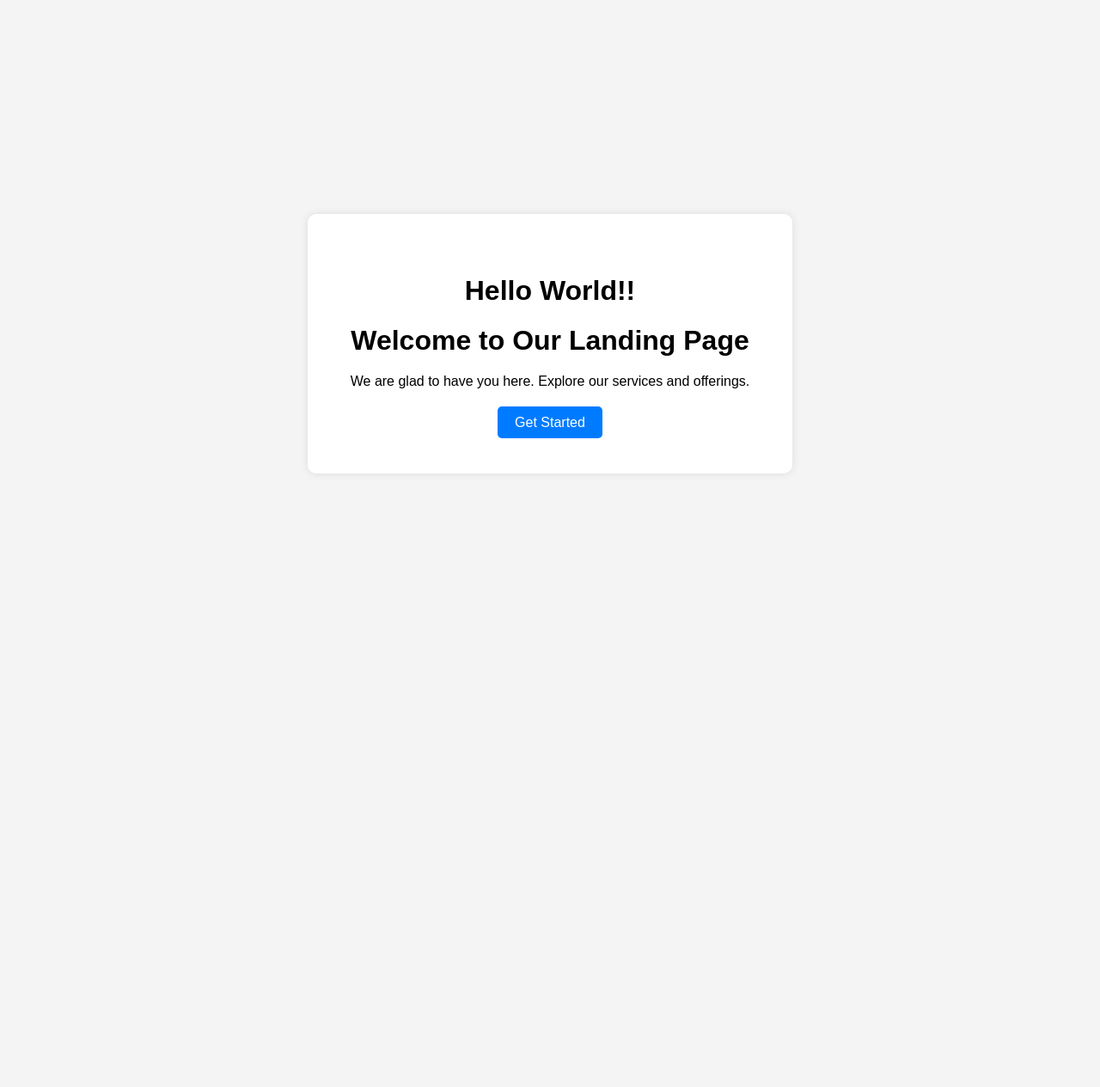
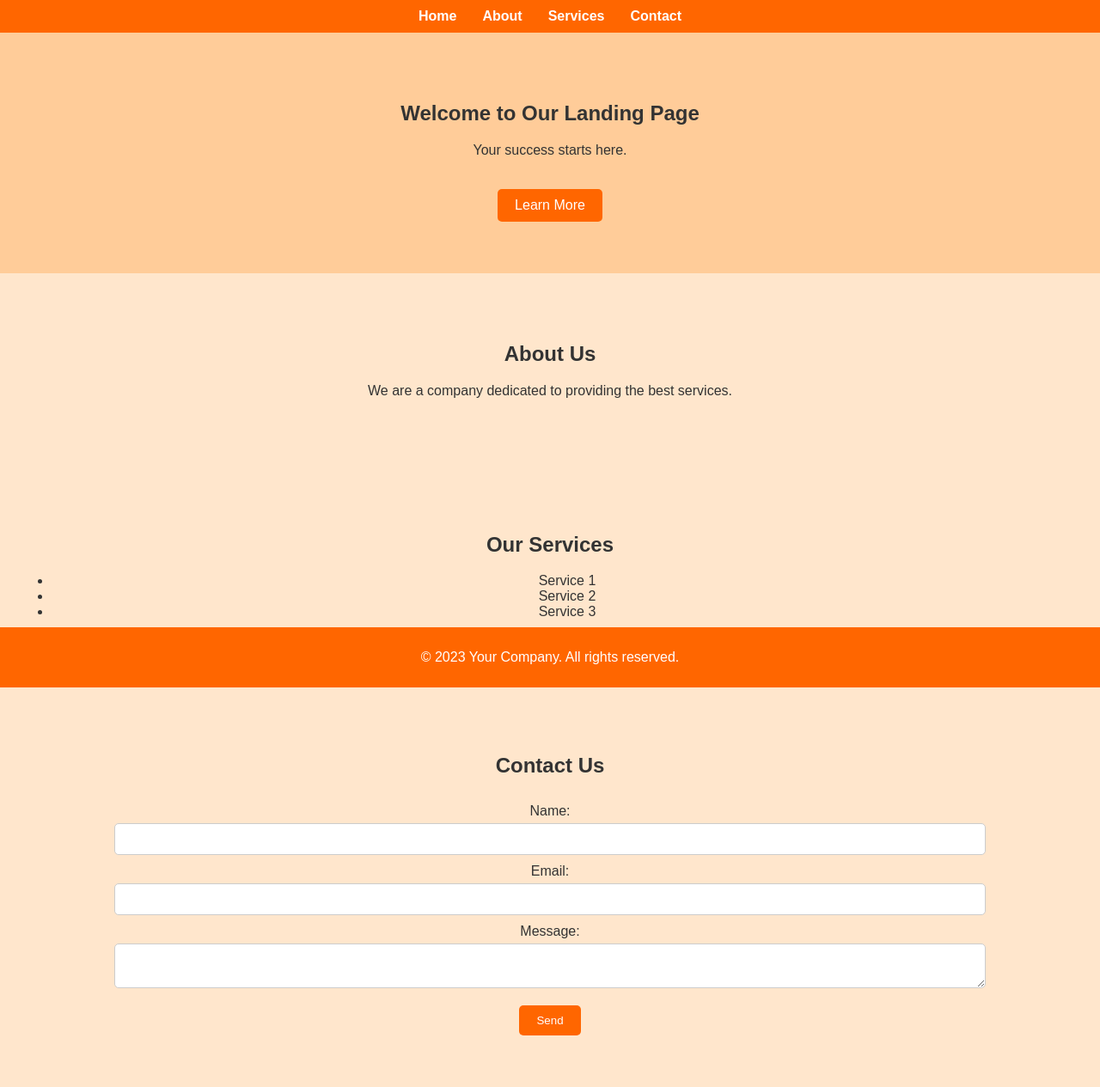
Before and after one commit to vdzxs015/PAM1, a plain HTML site: page Exemplo-1/index.html in a window 1280 px wide. Shown: the whole page at 86% size. Before the commit the page ends 800 px from the top, so only its background shows below. Drawn offline with Linux system fonts and the light colour scheme.

Commit message:
versao 2

```diff
--- a/Exemplo-1/assets/css/style.css
+++ b/Exemplo-1/assets/css/style.css
@@ -1,36 +1,92 @@
-
 body {
     font-family: Arial, sans-serif;
     margin: 0;
     padding: 0;
+    background-color: #fff;
+    color: #333;
+}
+
+header {
+    background-color: #ff6600;
+    color: #fff;
+    padding: 10px 0;
+}
+
+nav ul {
+    list-style: none;
+    padding: 0;
+    margin: 0;
     display: flex;
     justify-content: center;
+}
+
+nav ul li {
+    margin: 0 15px;
+}
+
+nav ul li a {
+    color: #fff;
+    text-decoration: none;
+    font-weight: bold;
+}
+
+section {
+    padding: 60px 20px;
+    text-align: center;
+}
+
+section#home {
+    background-color: #ffcc99;
+}
+
+section#about, section#services, section#contact {
+    background-color: #ffe6cc;
+}
+
+.btn {
+    display: inline-block;
+    padding: 10px 20px;
+    background-color: #ff6600;
+    color: #fff;
+    text-decoration: none;
+    border-radius: 5px;
+    margin-top: 20px;
+}
+
+footer {
+    background-color: #ff6600;
+    color: #fff;
+    text-align: center;
+    padding: 10px 0;
+    position: fixed;
+    width: 100%;
+    bottom: 0;
+}
+
+form {
+    display: flex;
+    flex-direction: column;
     align-items: center;
-            height: 100vh;
-            background-color: #f4f4f4;
 }
-        .container {
-            text-align: center;
-            background: white;
-            padding: 50px;
-            border-radius: 10px;
-            box-shadow: 0 0 10px rgba(0, 0, 0, 0.1);
+
+form label {
+    margin-top: 10px;
 }
-        h1 {
-            margin-bottom: 20px;
+
+form input, form textarea {
+    width: 80%;
+    padding: 10px;
+    margin-top: 5px;
+    border: 1px solid #ccc;
+    border-radius: 5px;
 }
-        p {
-            margin-bottom: 30px;
-        }
-        .btn {
+
+form button {
+    margin-top: 20px;
     padding: 10px 20px;
-            background-color: #007BFF;
-            color: white;
+    background-color: #ff6600;
+    color: #fff;
     border: none;
     border-radius: 5px;
     cursor: pointer;
-            text-decoration: none;
 }
-        .btn:hover {
-            background-color: #0056b3;
-        }
--- a/Exemplo-1/index.html
+++ b/Exemplo-1/index.html
@@ -1,5 +1,5 @@
 <!DOCTYPE html>
-<html lang="pt-br">
+<html lang="en">
 <head>
     <meta charset="UTF-8">
     <meta name="viewport" content="width=device-width, initial-scale=1.0">
@@ -7,11 +7,47 @@
     <link rel="stylesheet" href="./assets/css/style.css">
 </head>
 <body>
-    <div class="container">
-        <h1>Hello World!!</h1>
+    <header>
+        <nav>
+            <ul>
+                <li><a href="#home">Home</a></li>
+                <li><a href="#about">About</a></li>
+                <li><a href="#services">Services</a></li>
+                <li><a href="#contact">Contact</a></li>
+            </ul>
+        </nav>
+    </header>
+    <section id="home">
         <h1>Welcome to Our Landing Page</h1>
-        <p>We are glad to have you here. Explore our services and offerings.</p>
-        <a href="#" class="btn">Get Started</a>
-    </div>
+        <p>Your success starts here.</p>
+        <a href="#about" class="btn">Learn More</a>
+    </section>
+    <section id="about">
+        <h2>About Us</h2>
+        <p>We are a company dedicated to providing the best services.</p>
+    </section>
+    <section id="services">
+        <h2>Our Services</h2>
+        <ul>
+            <li>Service 1</li>
+            <li>Service 2</li>
+            <li>Service 3</li>
+        </ul>
+    </section>
+    <section id="contact">
+        <h2>Contact Us</h2>
+        <form>
+            <label for="name">Name:</label>
+            <input type="text" id="name" name="name" required>
+            <label for="email">Email:</label>
+            <input type="email" id="email" name="email" required>
+            <label for="message">Message:</label>
+            <textarea id="message" name="message" required></textarea>
+            <button type="submit">Send</button>
+        </form>
+    </section>
+    <footer>
+        <p>&copy; 2023 Your Company. All rights reserved.</p>
+    </footer>
 </body>
-</html></div>
+</html>
```
Also changed, not shown: Exemplo-1/assets/js/main.js (added, +16 -0 lines). Lines whose indentation alone changed are shown as unchanged.
